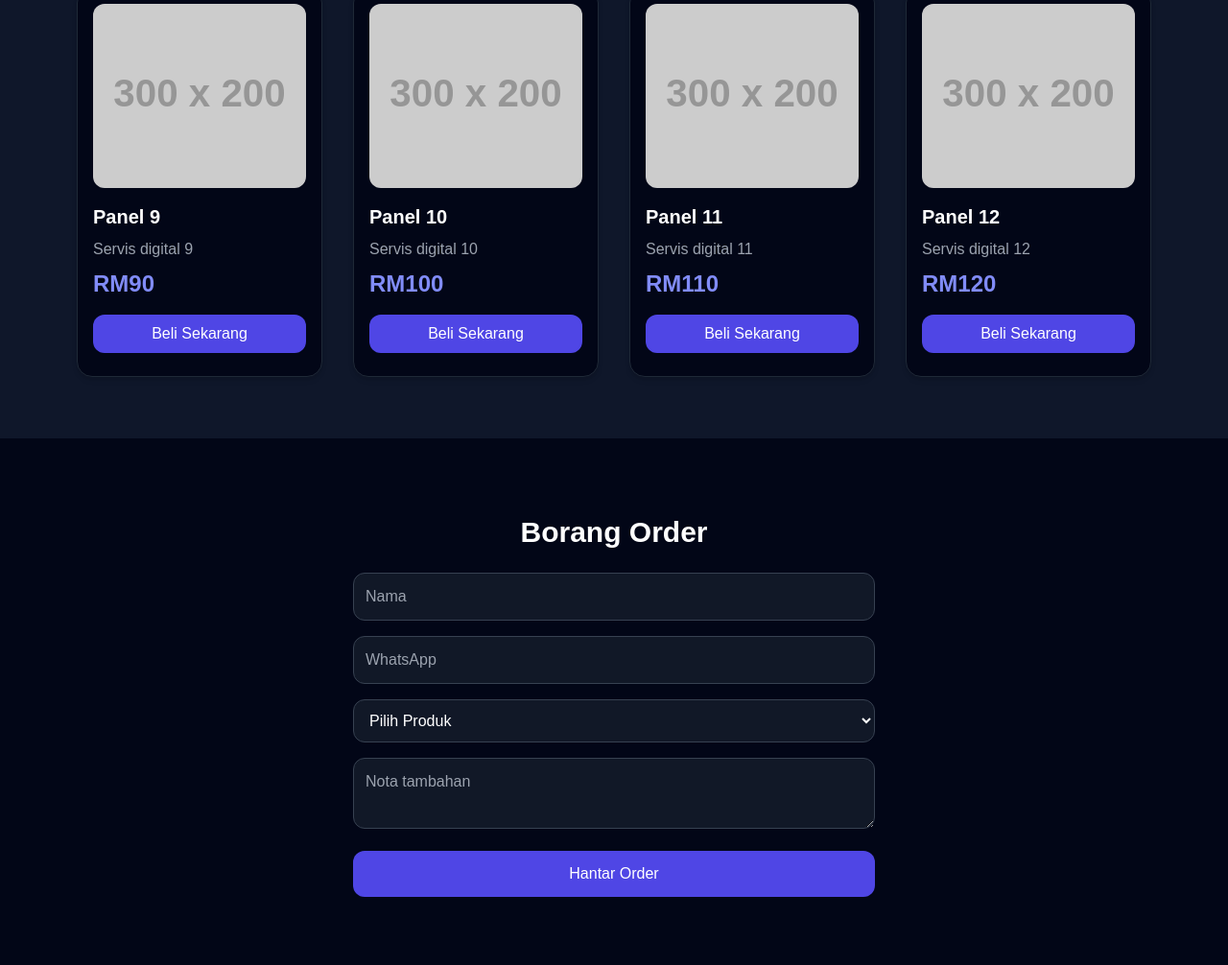
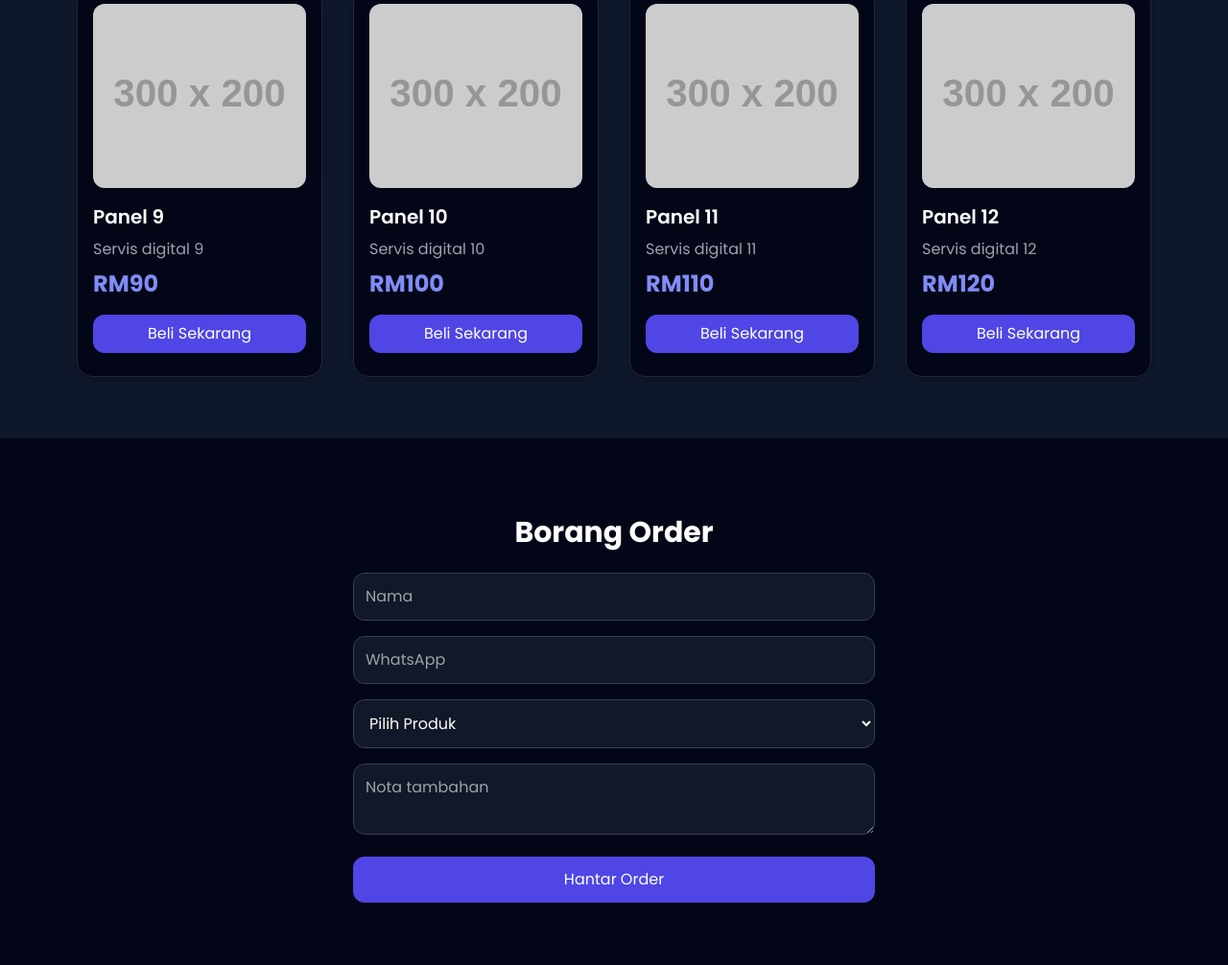
Before and after one commit to muinnzz/muin-shop, a website: page public/index.html in a window 1280 px wide. Shown: the part 1494-2500 px from the top of the page at 96% size. Drawn offline with nearby package versions, Linux system fonts and the light colour scheme; placeholder pictures from the web are drawn by us.

Commit message:
Update style.css

```diff
--- a/public/style.css
+++ b/public/style.css
@@ -1,30 +1,7 @@
-body {
-  font-family: 'Arial', sans-serif;
-}
-
-button {
-  transition: 0.3s;
-}
-
-div:hover {
-  transform: scale(1.03);
-  box-shadow: 0 10px 20px rgba(0,0,0,0.5);
-}
-
-button:hover {
-  transform: translateY(-2px);
-}
-
-section {
-  scroll-margin-top: 80px;
-}
-
-input, select, textarea {
-  outline: none;
-}
-
-canvas {
-  background-color: #111827;
-  border-radius: 16px;
-  padding: 12px;
-}
+body { font-family: 'Poppins', sans-serif; }
+button { transition: 0.3s; }
+button:hover { transform: translateY(-2px); }
+section { scroll-margin-top: 80px; }
+input, select, textarea { outline: none; }
+canvas { background-color: #111827; border-radius: 16px; padding: 12px; }
+div:hover { transform: scale(1.03); box-shadow: 0 10px 20px rgba(0,0,0,0.5); }
```
